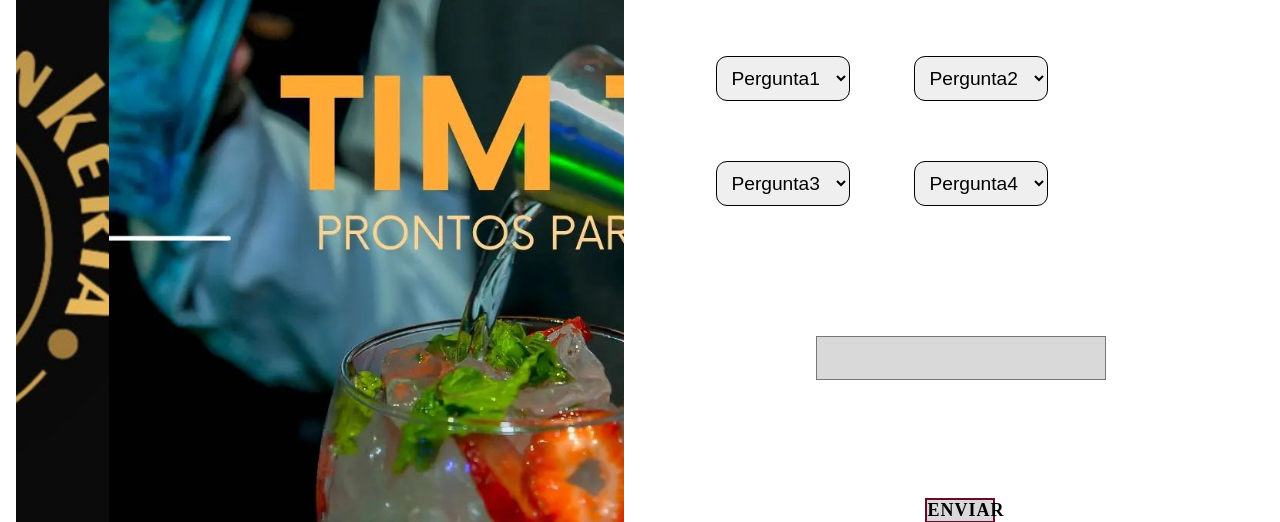
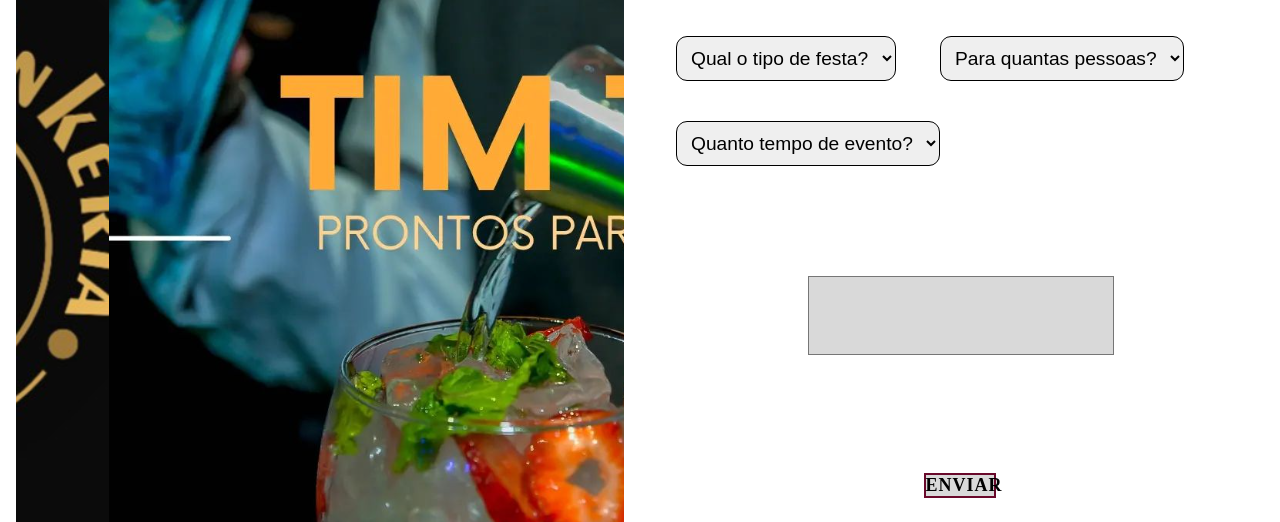
Before and after one commit to MateusQ7/DrinkeriaRepository, a website: page index.html in a window 1280 px wide. Shown: the part 194-716 px from the top of the page. Drawn offline with Linux system fonts and the light colour scheme; a web font is replaced by a local one.

Commit message:
Adcionando: DOM e começo do nodemailer

```diff
--- a/index.html
+++ b/index.html
@@ -36,50 +36,50 @@
                 <div class="form-main">
                     <div class="dropdown">
                         <!-- <label for="perguntas" class="label-perguntas"></label> -->
-                        <select class="select-option">
-                            <option selected disabled value="Valor1">Pergunta1</option>
-                            <option value="Valor2" class="option-selected">Resposta1</option>
-                            <option value="Valor3" class="option-selected">Resposta2</option>
-                            <option value="Valor4" class="option-selected">Resposta3</option>
-                            <option value="Valor5" class="option-selected">Resposta4</option>
-                            <option value="Valor6" class="option-selected">Resposta5</option>
+                        <select class="select-option" id="select-option1" onchange="updateSelect1()">
+                            <option selected disabled value="Valor1">Qual o tipo de festa?</option>
+                            <option value="Valor2" class="option-selected">Aniversário</option>
+                            <option value="Valor3" class="option-selected">Casamento</option>
+                            <option value="Valor4" class="option-selected">Formatura</option>
+                            <option value="Valor5" class="option-selected">Evento Social</option>
+                            <option value="Valor6" class="option-selected">Outro</option>
                         </select>
                         <!-- <label for="perguntas" class="label-perguntas"></label> -->
-                        <select class="select-option">
-                            <option selected disabled value="Valor1">Pergunta2</option>
-                            <option value="Valor2" class="option-selected">Resposta1</option>
-                            <option value="Valor3" class="option-selected">Resposta2</option>
-                            <option value="Valor4" class="option-selected">Resposta3</option>
-                            <option value="Valor5" class="option-selected">Resposta4</option>
-                            <option value="Valor6" class="option-selected">Resposta5</option>
+                        <select class="select-option" id="select-option2" onchange="updateSelect2()">
+                            <option selected disabled value="Valor1">Para quantas pessoas?</option>
+                            <option value="Valor2" class="option-selected">Menos de 10</option>
+                            <option value="Valor3" class="option-selected">10-30</option>
+                            <option value="Valor4" class="option-selected">30-60</option>
+                            <option value="Valor5" class="option-selected">60-120</option>
+                            <option value="Valor6" class="option-selected">Acima de 120</option>
                         </select>
                         <!-- <label for="perguntas" class="label-perguntas"></label> -->
-                        <select class="select-option">
-                            <option selected disabled value="Valor1">Pergunta3</option>
-                            <option value="Valor2" class="option-selected">Resposta1</option>
-                            <option value="Valor3" class="option-selected">Resposta2</option>
-                            <option value="Valor4" class="option-selected">Resposta3</option>
-                            <option value="Valor5" class="option-selected">Resposta4</option>
-                            <option value="Valor6" class="option-selected">Resposta5</option>
+                        <select class="select-option" id="select-option3" onchange="updateSelect3()">
+                            <option selected disabled value="Valor1">Quanto tempo de evento?</option>
+                            <option value="Valor2" class="option-selected">Menos de 1 hora</option>
+                            <option value="Valor3" class="option-selected">2-5 horas</option>
+                            <option value="Valor4" class="option-selected">5-8 horas</option>
+                            <option value="Valor5" class="option-selected">8-12 horas</option>
+                            <option value="Valor6" class="option-selected">Mais de 12 horas</option>
                         </select>
-                        <select class="select-option">
+                        <!-- <select class="select-option">
                             <option selected disabled value="Valor1">Pergunta4</option>
                             <option value="Valor2" class="option-selected">Resposta1</option>
                             <option value="Valor3" class="option-selected">Resposta2</option>
                             <option value="Valor4" class="option-selected">Resposta3</option>
                             <option value="Valor5" class="option-selected">Resposta4</option>
                             <option value="Valor6" class="option-selected">Resposta5</option>
-                        </select>
+                        </select> -->
                     </div>
                     <div class="text">
                         <!-- <label for="Descricao" class="label-text"></label>
                         <input type="text" id="Descricao"  placeholder="Descrição"> -->
-                        <textarea class="text-area"></textarea>
+                        <textarea class="text-area" id="text-box"></textarea>
                     </div>
                     <div class="button">
-                        <a href="DEUCERTOOBOTAO.html">
-                            <button class="enviar"><b>ENVIAR</b></button>
-                        </a>
+                        <!-- <a href="DEUCERTOOBOTAO.html"> -->
+                            <button class="enviar" onclick="getText()"><b>ENVIAR</b></button>
+                        <!-- </a> -->
                     </div>
                     <div class="contact">
                         <p class="contatos">Contatos: </p>
--- a/index.js
+++ b/index.js
@@ -1,9 +1,9 @@
+//Slide animation
 let count = 1;
 document.getElementById("radio1").checked = true;
 
     setInterval( function(){
         nextImage();
-        console.log("Mudei");
     }, 4000)
 
     function nextImage(){
@@ -14,3 +14,43 @@ document.getElementById("radio1").checked = true;
 
     document.getElementById("radio" + count).checked = true;
 }
+
+function updateSelect1(){
+    let select = document.querySelector("#select-option1");
+    let optionValue = select.options[select.selectedIndex];
+
+    let value = optionValue.value;
+    let text = optionValue.text;
+
+    console.log("Selecionado1:" + text);
+}
+
+function updateSelect2(){
+    let select = document.querySelector("#select-option2");
+    let optionValue = select.options[select.selectedIndex];
+
+    let value = optionValue.value;
+    let text = optionValue.text;
+
+    console.log("Selecionado2:" + text);
+}
+
+function updateSelect3(){
+    let select = document.querySelector("#select-option3");
+    let optionValue = select.options[select.selectedIndex];
+
+    let value = optionValue.value;
+    let text = optionValue.text;
+
+    console.log("Selecionado3:" + text);
+}
+
+function getText(){
+    let text = document.getElementById("text-box").value;
+
+    console.log(text)
+}
+updateSelect1();
+updateSelect2();
+updateSelect3();
+getText();
--- a/styles.css
+++ b/styles.css
@@ -43,7 +43,7 @@ html,body{
 }
 
 .content-right {
-    width: 90%;
+    width: 95%;
     height: 100%;
     display: flex;
     align-items: center;
@@ -105,7 +105,8 @@ html,body{
 
 .dropdown{
     /* background-color: blue; */
-    width: 95%;
+    width: 100%;
+    padding: 10px;
 }
 
 .form-main {
@@ -124,9 +125,10 @@ html,body{
     padding: 10px;
     border-color: black;
     outline: none;
-    margin: 30px;
+    margin: 20px;
     font-size: 120%;
 }
+
 
 .text{
     border: none;
@@ -156,10 +158,6 @@ html,body{
     transition: transform 0.3s;
 }
 
-.dropdown{
-    padding: 20px;
-}
-
 #Descricao{
     outline: none;
     background-color: #D9D9D9;
@@ -179,6 +177,7 @@ html,body{
     line-height: 1.5;
     resize: none;
     font-family: Arial, Helvetica, sans-serif;
+    font-size: large;
 }
 
 .button{
```
Also changed, not shown: package.json (added, +11 -0 lines), 1 other file.
